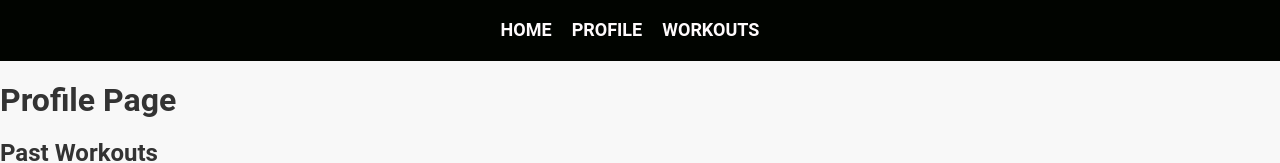
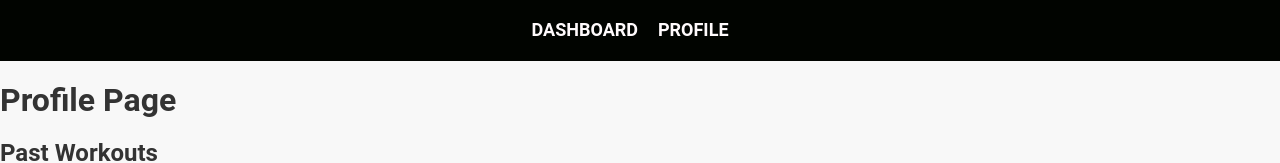
Before and after one commit to yaserhdev/get-fit, a React (Vite) app in the folder client/: page /profile in a window 1280 px wide. Shown: the top 163 px of the page. Built offline with nearby package versions, Linux system fonts and the light colour scheme.

Commit message:
Made name changes to SignUpPage and LoginPage to SignUpContainer and LoginContainer for semantic clarity in the file architecture. Changed the routes that I'm aware of to match these file name changes

```diff
--- a/client/src/components/Navbar.jsx
+++ b/client/src/components/Navbar.jsx
@@ -42,13 +42,10 @@ const Navbar = () => {
     <StyledNavbar>
       <StyledUl>
         <StyledLi>
-          <StyledLink to="/">Home</StyledLink>
+          <StyledLink to="/">Dashboard</StyledLink>
         </StyledLi>
         <StyledLi>
           <StyledLink to="/profile">Profile</StyledLink>
-        </StyledLi>
-        <StyledLi>
-          <StyledLink to="/workouts">Workouts</StyledLink>
         </StyledLi>
       </StyledUl>
     </StyledNavbar>
--- a/client/src/pages/Home.jsx
+++ b/client/src/pages/Home.jsx
@@ -1,7 +1,7 @@
 import { useState, useEffect } from 'react';
 import styled, { keyframes } from 'styled-components';
-import LoginPage from '../components/LoginPage.jsx';
-import SignUpPage from '../components/SignUpPage.jsx';
+import LoginContainer from '../components/LoginContainer.jsx';
+import SignUpContainer from '../components/SignUpContainer.jsx';
 
 // Define colors
 const colors = {
@@ -93,7 +93,7 @@ const Home = () => {
     <div>
       {/* Use the AthleticBanner component instead of Banner */}
       <AthleticBanner>GET-FIT</AthleticBanner>
-      {isLogin ? <LoginPage /> : <SignUpPage />}
+      {isLogin ? <LoginContainer /> : <SignUpContainer />}
       <StyledParagraph>
         {isLogin ? "Don't have an account? Create one now!" : "Already have an account? Login here!"}{' '}
         {/* Use the StyledButton component with light blue background */}
```
Also changed, not shown: client/src/components/LoginContainer.jsx (renamed from client/src/components/LoginPage.jsx), client/src/components/SignUpContainer.jsx (renamed from client/src/components/SignUpPage.jsx).
